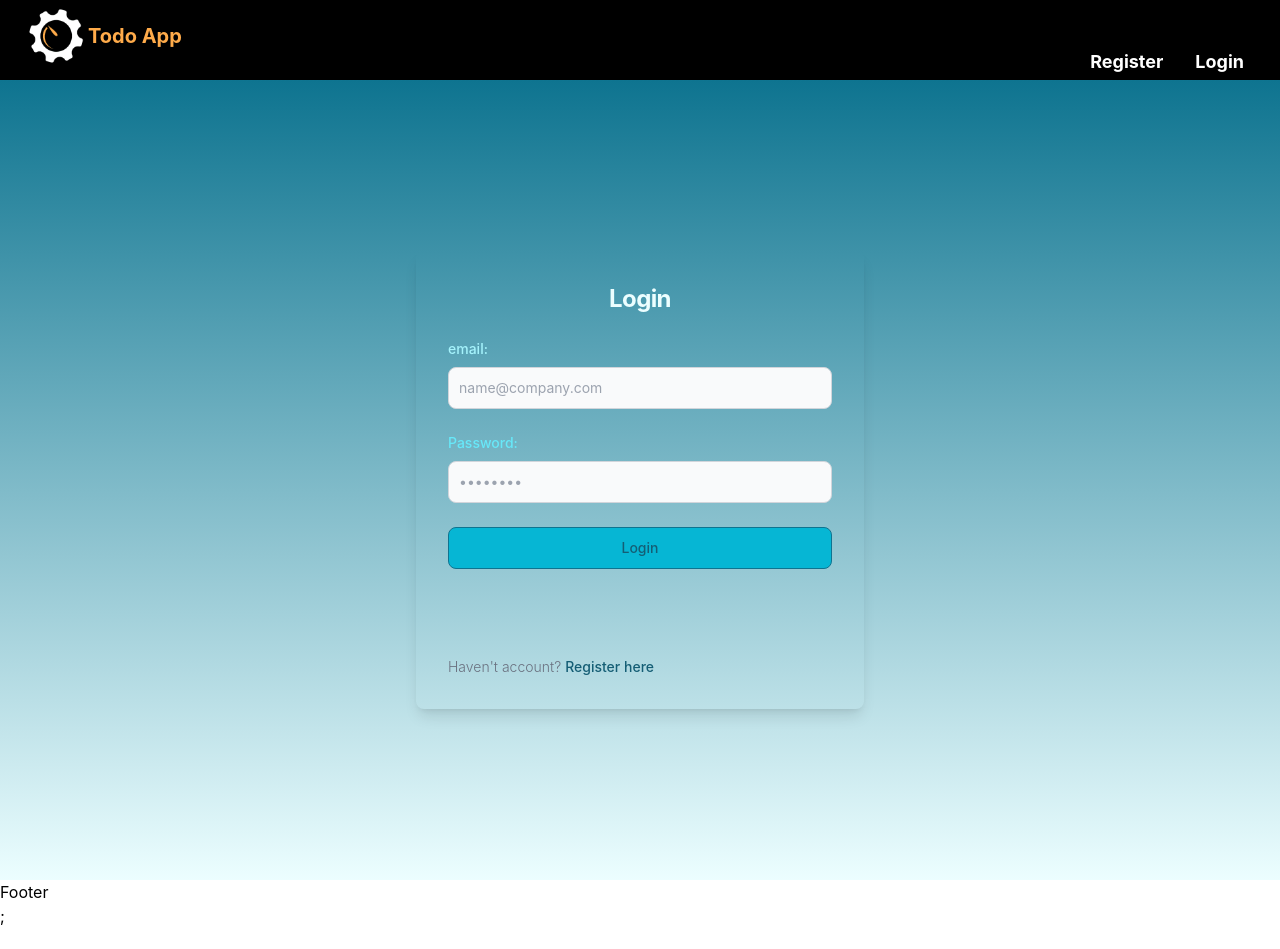
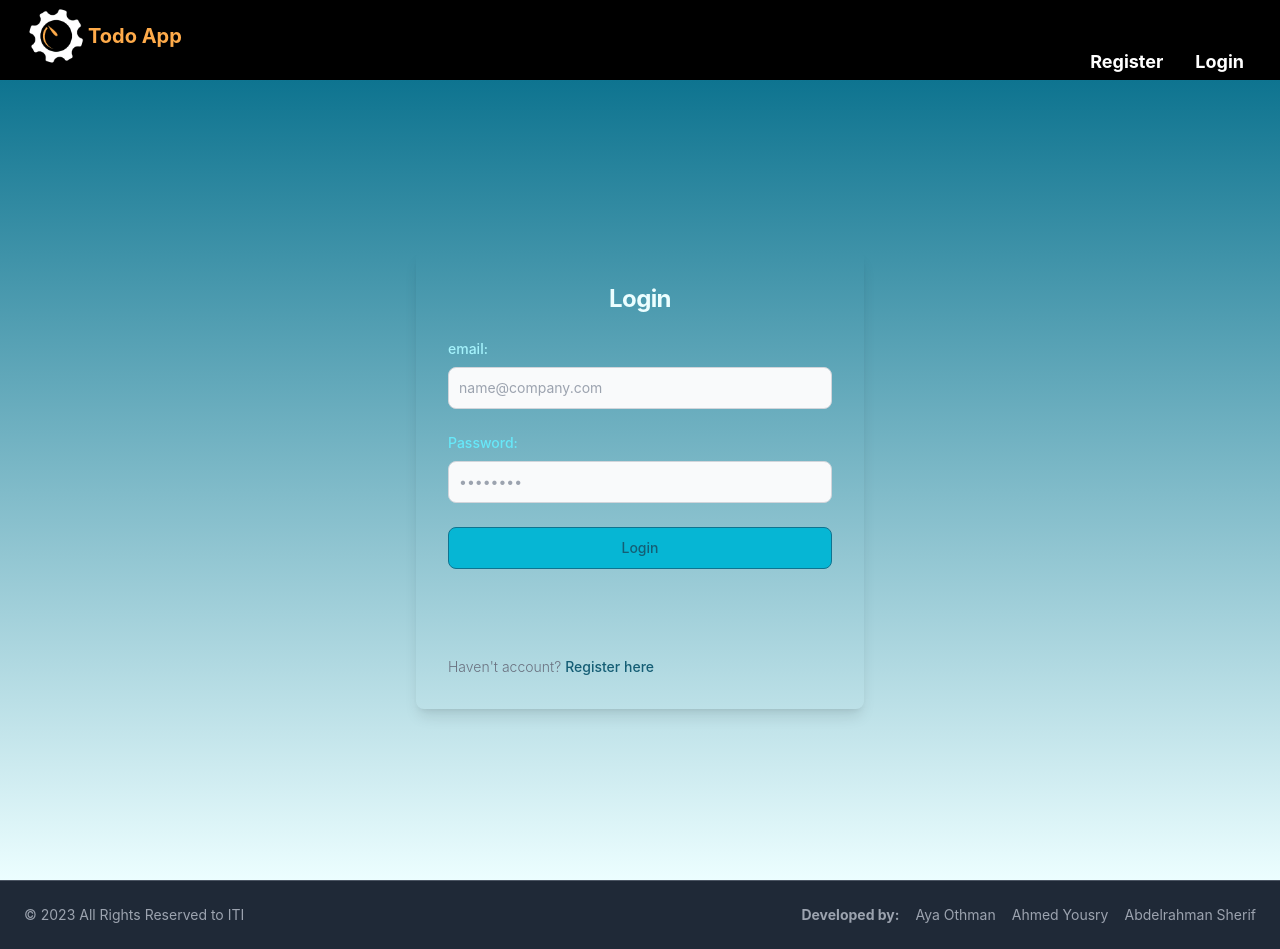
Before and after one commit to AyaaOthman/TrelloApp, a React (Create React App) app: page /login in a window 1280 px wide. Before the commit the page ends 928 px from the top, so only its background shows below. Built offline with nearby package versions, Linux system fonts and the light colour scheme; what tw-elements-react would draw is missing.

Commit message:
add footer

```diff
--- a/src/App.tsx
+++ b/src/App.tsx
@@ -48,7 +48,7 @@ function App() {
     return (
         <AuthContextProvider>
             <QueryClientProvider client={queryClient}>
-                <RouterProvider router={routes}></RouterProvider>;
+                <RouterProvider router={routes}></RouterProvider>
             </QueryClientProvider>
         </AuthContextProvider>
     );
--- a/src/Components/MainLayout/Footer/Footer.tsx
+++ b/src/Components/MainLayout/Footer/Footer.tsx
@@ -1,5 +1,29 @@
 import React from "react";
 // import styles from "./Footer.module.css";
 export default function Footer() {
-    return <div>Footer</div>;
+    return (
+        <footer className=" bottom-0 left-0 z-20 w-full border-t border-gray-600 bg-gray-800 md:flex md:items-center md:justify-between md:p-6">
+            <span className="text-sm text-gray-400 sm:text-center">
+                © 2023 All Rights Reserved to ITI
+            </span>
+            <ul className="flex gap-4 text-sm text-gray-400 sm:text-center">
+                <li className="font-bold">Developed by: </li>
+                <li className="hover:text-white">
+                    <a href="https://www.linkedin.com/in/ayaa-othman/">
+                        Aya Othman
+                    </a>
+                </li>
+                <li className="hover:text-white">
+                    <a href="https://www.linkedin.com/in/ahmedyousry098/">
+                        Ahmed Yousry
+                    </a>
+                </li>
+                <li className="hover:text-white">
+                    <a href="https://www.linkedin.com/in/abdelrhman-sherif/">
+                        Abdelrahman Sherif
+                    </a>
+                </li>
+            </ul>
+        </footer>
+    );
 }
--- a/src/Components/NewTask/index.tsx
+++ b/src/Components/NewTask/index.tsx
@@ -15,12 +15,14 @@ import { NewTask } from "../../interfaces/Task";
 import * as yup from "yup";
 import axios from "axios";
 import { AuthContext } from "../../Context/auth.context";
+import { IUser } from "../../interfaces/register.interface";
 
 export default function AddTask() {
     const [showModal, setShowModal] = useState(false);
+    const [users, setUsers] = useState<any[]>();
+
     const { state } = useContext(AuthContext);
     const token = state.token;
-
     const formik = useFormik<NewTask>({
         initialValues: {
             title: "",
@@ -28,6 +30,7 @@ export default function AddTask() {
             assignTo: "",
             deadline: "",
         },
+
         validationSchema: yup.object({
             title: yup
                 .string()
@@ -39,17 +42,16 @@ export default function AddTask() {
                 .required("description is required")
                 .max(250, "must be  less than 250 character")
                 .min(10, "must be at least 30 character"),
-            assignTo: yup
-                .string()
 
-                .required("must assign task"),
+            assignTo: yup.string().required("assign user is required!"),
+
             deadline: yup.string().required("must set task deadline"),
         }),
         onSubmit: async (values, { resetForm }) => {
             let data = {
                 ...values,
             };
-            let addedTasks = await axios
+            await axios
                 .post("https://trello-app-iti.onrender.com/tasks", data, {
                     headers: { authorization: ` Bearer__${token}` },
                 })
@@ -65,14 +67,25 @@ export default function AddTask() {
         },
     });
 
+    async function getUsers() {
+        await axios
+            .get("https://trello-app-iti.onrender.com/profile/all-users")
+            .then(
+                (data) => setUsers(data.data.users)
+                // console.log(data.data.users)
+            );
+    }
+
     return (
         <div>
             {/* <!-- Button trigger modal --> */}
             <TERipple rippleColor="white">
                 <button
                     className="inline-block rounded bg-Orange px-6 pb-2 pt-2.5 text-xs font-medium uppercase leading-normal text-white shadow-[0_4px_9px_-4px_#3b71ca] transition duration-150 ease-in-out hover:bg-black hover:shadow-[0_8px_9px_-4px_rgba(59,113,202,0.3),0_4px_18px_0_rgba(59,113,202,0.2)] focus:bg-Orange focus:shadow-[0_8px_9px_-4px_rgba(59,113,202,0.3),0_4px_18px_0_rgba(59,113,202,0.2)] focus:outline-none focus:ring-0 active:bg-orange-400 active:shadow-[0_8px_9px_-4px_rgba(59,113,202,0.3),0_4px_18px_0_rgba(59,113,202,0.2)] dark:shadow-[0_4px_9px_-4px_rgba(59,113,202,0.5)] dark:hover:shadow-[0_8px_9px_-4px_rgba(59,113,202,0.2),0_4px_18px_0_rgba(59,113,202,0.1)] dark:focus:shadow-[0_8px_9px_-4px_rgba(59,113,202,0.2),0_4px_18px_0_rgba(59,113,202,0.1)] dark:active:shadow-[0_8px_9px_-4px_rgba(59,113,202,0.2),0_4px_18px_0_rgba(59,113,202,0.1)]"
-                    onClick={() => setShowModal(true)}
-                >
+                    onClick={() => {
+                        setShowModal(true);
+                        getUsers();
+                    }}>
                     Add New Task
                 </button>
             </TERipple>
@@ -96,16 +109,14 @@ export default function AddTask() {
                                 type="button"
                                 className="box-content rounded-none border-none hover:no-underline hover:opacity-75 focus:opacity-100 focus:shadow-none focus:outline-none"
                                 onClick={() => setShowModal(false)}
-                                aria-label="Close"
-                            >
+                                aria-label="Close">
                                 <svg
                                     xmlns="http://www.w3.org/2000/svg"
                                     fill="none"
                                     viewBox="0 0 24 24"
                                     strokeWidth="1.5"
                                     stroke="currentColor"
-                                    className="h-6 w-6"
-                                >
+                                    className="h-6 w-6">
                                     <path
                                         strokeLinecap="round"
                                         strokeLinejoin="round"
@@ -119,8 +130,7 @@ export default function AddTask() {
                             <div className="container">
                                 <form
                                     onSubmit={formik.handleSubmit}
-                                    className="p-2"
-                                >
+                                    className="p-2">
                                     <div className="mb-4 flex flex-col items-start">
                                         <label htmlFor="title">
                                             Task Title
@@ -156,8 +166,9 @@ export default function AddTask() {
                                             className="w-full border"
                                             value={formik.values.description}
                                             onChange={formik.handleChange}
-                                            onBlur={formik.handleBlur}
-                                        ></textarea>
+                                            onBlur={
+                                                formik.handleBlur
+                                            }></textarea>
                                         {formik.errors.description &&
                                             formik.touched.description && (
                                                 <div className="my-2 w-full bg-red-800 p-1">
@@ -170,20 +181,29 @@ export default function AddTask() {
                                                 </div>
                                             )}
                                     </div>
-                                    <div className="mb-4 flex justify-between">
+                                    <div className="mb-4 flex justify-between ">
                                         <div className="flex flex-col items-start">
                                             <label htmlFor="assignTo">
                                                 Assignd To ID
                                             </label>
-                                            <input
-                                                type="text"
-                                                className="border"
+                                            <select
+                                                className="border p-2"
+                                                name="assignTo"
                                                 id="assignTo"
-                                                name="assignTo"
                                                 value={formik.values.assignTo}
                                                 onChange={formik.handleChange}
-                                                onBlur={formik.handleBlur}
-                                            />
+                                                onBlur={formik.handleBlur}>
+                                                {users?.map((user) => {
+                                                    return (
+                                                        <option
+                                                            key={user._id}
+                                                            value={user._id}>
+                                                            {user.username}
+                                                        </option>
+                                                    );
+                                                })}
+                                            </select>
+
                                             {formik.errors.assignTo &&
                                                 formik.touched.assignTo && (
                                                     <div className="my-2 w-full bg-red-800 p-1">
@@ -227,16 +247,14 @@ export default function AddTask() {
                                         <button
                                             type="button"
                                             className="inline-block rounded bg-primary-100 px-6 pb-2 pt-2.5 text-xs font-medium uppercase leading-normal text-primary-700 transition duration-150 ease-in-out hover:bg-primary-accent-100 focus:bg-primary-accent-100 focus:outline-none focus:ring-0 active:bg-primary-accent-200"
-                                            onClick={() => setShowModal(false)}
-                                        >
+                                            onClick={() => setShowModal(false)}>
                                             Discard
                                         </button>
                                     </TERipple>
                                     <TERipple rippleColor="light">
                                         <button
                                             type="submit"
-                                            className="ml-2 inline-block rounded !bg-Orange px-6 pb-2 pt-2.5 text-xs font-medium uppercase leading-normal text-white shadow-[0_4px_9px_-4px_#3b71ca] transition duration-150 ease-in-out hover:bg-black hover:shadow-[0_8px_9px_-4px_rgba(59,113,202,0.3),0_4px_18px_0_rgba(59,113,202,0.2)] focus:bg-Orange focus:shadow-[0_8px_9px_-4px_rgba(59,113,202,0.3),0_4px_18px_0_rgba(59,113,202,0.2)] focus:outline-none focus:ring-0 active:bg-orange-400 active:shadow-[0_8px_9px_-4px_rgba(59,113,202,0.3),0_4px_18px_0_rgba(59,113,202,0.2)] dark:shadow-[0_4px_9px_-4px_rgba(59,113,202,0.5)] dark:hover:shadow-[0_8px_9px_-4px_rgba(59,113,202,0.2),0_4px_18px_0_rgba(59,113,202,0.1)] dark:focus:shadow-[0_8px_9px_-4px_rgba(59,113,202,0.2),0_4px_18px_0_rgba(59,113,202,0.1)] dark:active:shadow-[0_8px_9px_-4px_rgba(59,113,202,0.2),0_4px_18px_0_rgba(59,113,202,0.1)]"
-                                        >
+                                            className="ml-2 inline-block rounded !bg-Orange px-6 pb-2 pt-2.5 text-xs font-medium uppercase leading-normal text-white shadow-[0_4px_9px_-4px_#3b71ca] transition duration-150 ease-in-out hover:bg-black hover:shadow-[0_8px_9px_-4px_rgba(59,113,202,0.3),0_4px_18px_0_rgba(59,113,202,0.2)] focus:bg-Orange focus:shadow-[0_8px_9px_-4px_rgba(59,113,202,0.3),0_4px_18px_0_rgba(59,113,202,0.2)] focus:outline-none focus:ring-0 active:bg-orange-400 active:shadow-[0_8px_9px_-4px_rgba(59,113,202,0.3),0_4px_18px_0_rgba(59,113,202,0.2)] dark:shadow-[0_4px_9px_-4px_rgba(59,113,202,0.5)] dark:hover:shadow-[0_8px_9px_-4px_rgba(59,113,202,0.2),0_4px_18px_0_rgba(59,113,202,0.1)] dark:focus:shadow-[0_8px_9px_-4px_rgba(59,113,202,0.2),0_4px_18px_0_rgba(59,113,202,0.1)] dark:active:shadow-[0_8px_9px_-4px_rgba(59,113,202,0.2),0_4px_18px_0_rgba(59,113,202,0.1)]">
                                             Add Task
                                         </button>
                                     </TERipple>
```
